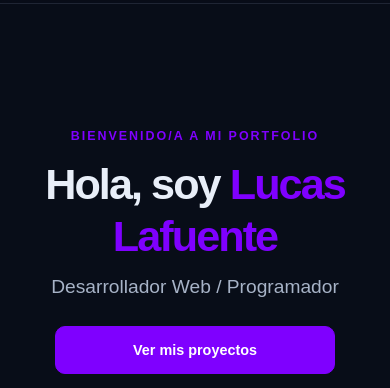
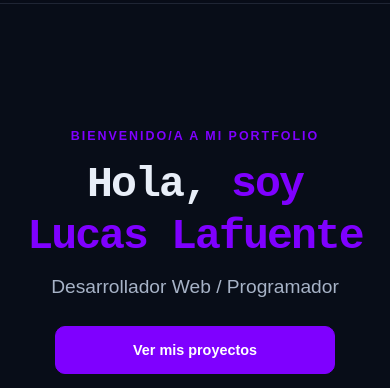
Before and after one commit to Luketi308/Portafolio, a plain HTML site: page index.html in a window 390 px wide. Shown: the part 65-453 px from the top of the page. Drawn offline with Linux system fonts and the light colour scheme.

Commit message:
final/arreglos4

```diff
--- a/index.html
+++ b/index.html
@@ -43,7 +43,9 @@
         <section class="hero section" id="inicio">
             <div class="container hero-content">
                 <p class="eyebrow">BIENVENIDO/A A MI PORTFOLIO</p>
-                <h1>Hola, soy <span class="accent">Lucas Lafuente</span></h1>
+                <div class="contenedor-titulo">
+                    <h1 class="maquina-escribir">Hola, <span class="accent">soy Lucas Lafuente</span></h1>
+                </div>
                 <h2>Desarrollador Web / Programador</h2>
                 <div class="hero-actions">
                     <a class="button" href="#proyectos">Ver mis proyectos</a>
--- a/style.css
+++ b/style.css
@@ -275,6 +275,41 @@ h3 {
 .social-icon-none:hover {
     filter: invert(60%) sepia(100%) saturate(500%) hue-rotate(260deg) brightness(90%);
 }
+.contenedor-titulo {
+    display: flex;
+    /* Puedes cambiar esto a 'center' si quieres el título centrado */
+    justify-content: flex-start;
+  }
+
+  .maquina-escribir {
+    font-family: monospace;
+    font-size: 2rem;
+    white-space: nowrap;
+    overflow: hidden;
+    border-right: 3px solid #333;
+    width: 0;
+    animation:
+      escribirYBorrar 8s steps(24, end) infinite,
+      parpadearCursor 0.75s step-end infinite;
+  }
+
+  @keyframes escribirYBorrar {
+    0%, 10% {
+      width: 0;
+    }
+    45%, 65% {
+      width: 100%;
+    }
+    90%, 100% {
+      width: 0;
+    }
+  }
+
+  @keyframes parpadearCursor {
+    from, to { border-color: transparent; }
+    50% { border-color: #333; }
+  }
+
 
 /* =========================
    SOBRE MÍ
@@ -560,6 +595,12 @@ h3 {
    DISEÑO RESPONSIVE
    ========================= */
 @media (max-width: 900px) {
+    .maquina-escribir {
+      animation: none;
+      width: auto;
+      white-space: normal;
+      border-right: none;
+    }
     .desktop-navigation {
         gap: 14px;
     }
@@ -588,6 +629,12 @@ h3 {
 }
 
 @media (max-width: 680px) {
+    .maquina-escribir {
+      animation: none;
+      width: auto;
+      white-space: normal;
+      border-right: none;
+    }
     .section {
         padding: 72px 0;
     }
```
